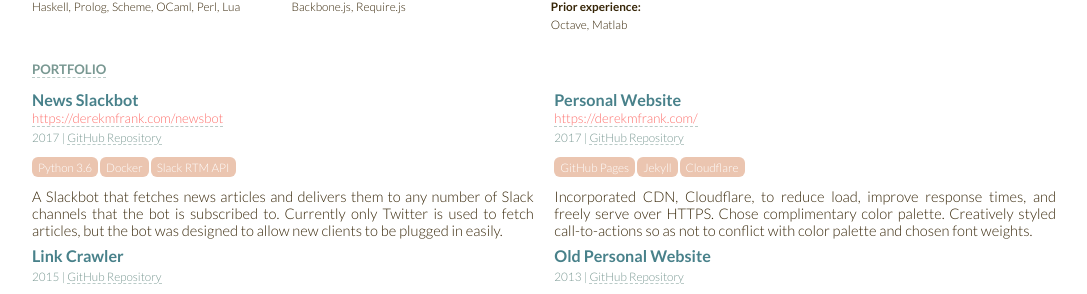
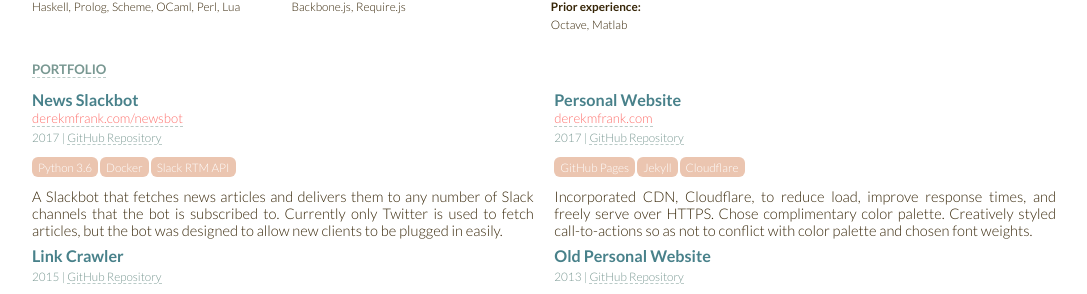
Before and after one commit to defrank/defrank.github.io, a Jekyll site: the page built from resume.html, in a window 1280 px wide. Shown: the part 656-950 px from the top of the page, without its empty margins (96-1183 px from the left). Built offline with Jekyll 4.4.1, drawn with Linux system fonts in a browser that asks for light colours.

Commit message:
chore(resume): Strip project URLs for a cleaner look

```diff
--- a/_data/portfolio.yml
+++ b/_data/portfolio.yml
@@ -20,7 +20,7 @@
 
 - title: "Personal Website"
   year: 2017
-  url: "https://derekmfrank.com/"
+  url: "https://derekmfrank.com"
   image:
       name:
       url:
--- a/resume.html
+++ b/resume.html
@@ -757,7 +757,7 @@ layout: blank
             <section class="project">
                 <h4>{{ proj.title }}</h4>
                 {% if proj.url %}
-                    <a class="creative-work" href="{{ proj.url }}">{{ proj.url }}</a>
+                    <a class="creative-work" href="{{ proj.url }}">{{ proj.url|remove_first:"https://"|remove_first:"http://" }}</a>
                 {% endif %}
                 <div class="metadata">
                     <time>{{ proj.year }}</time>
```
